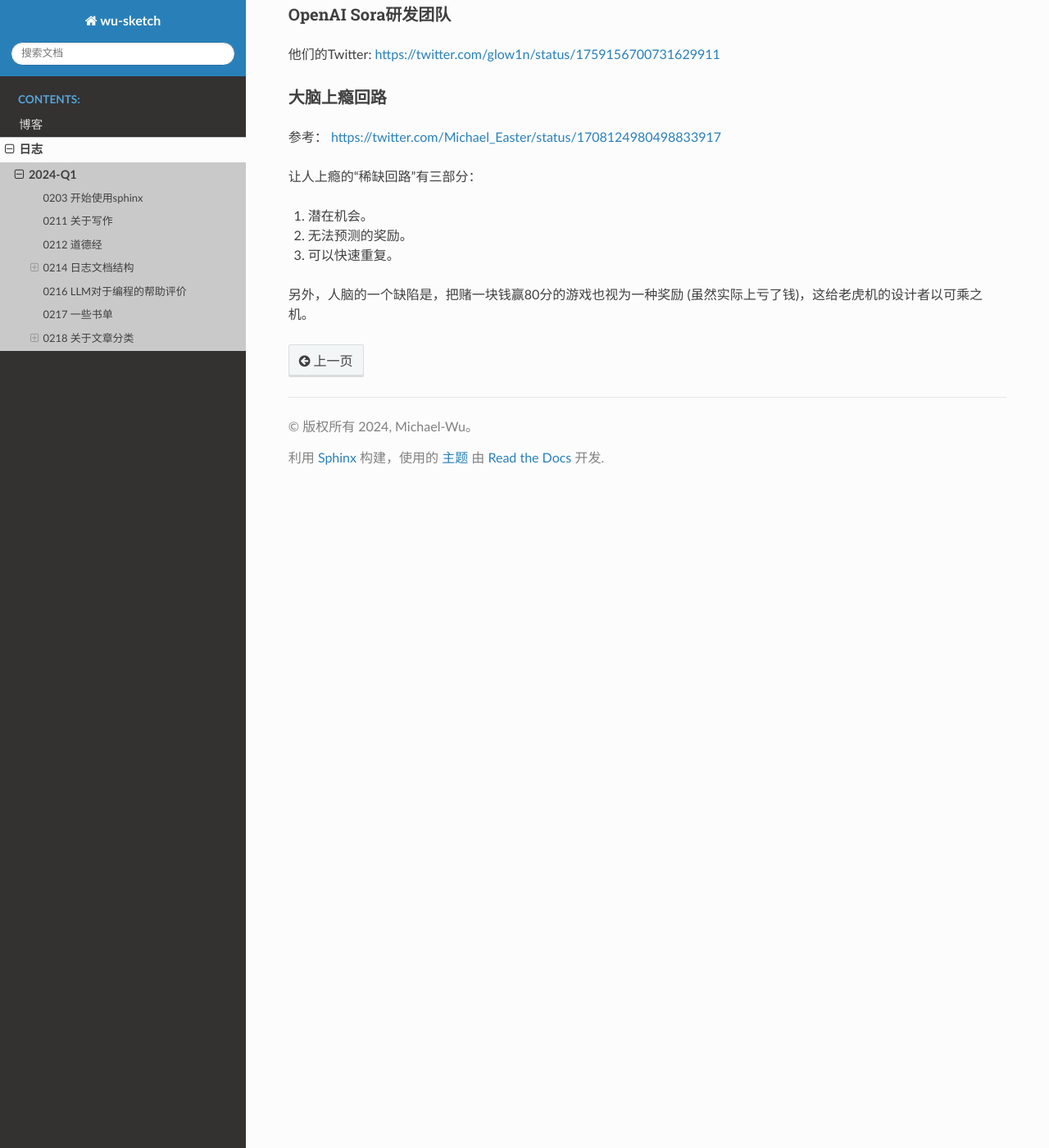
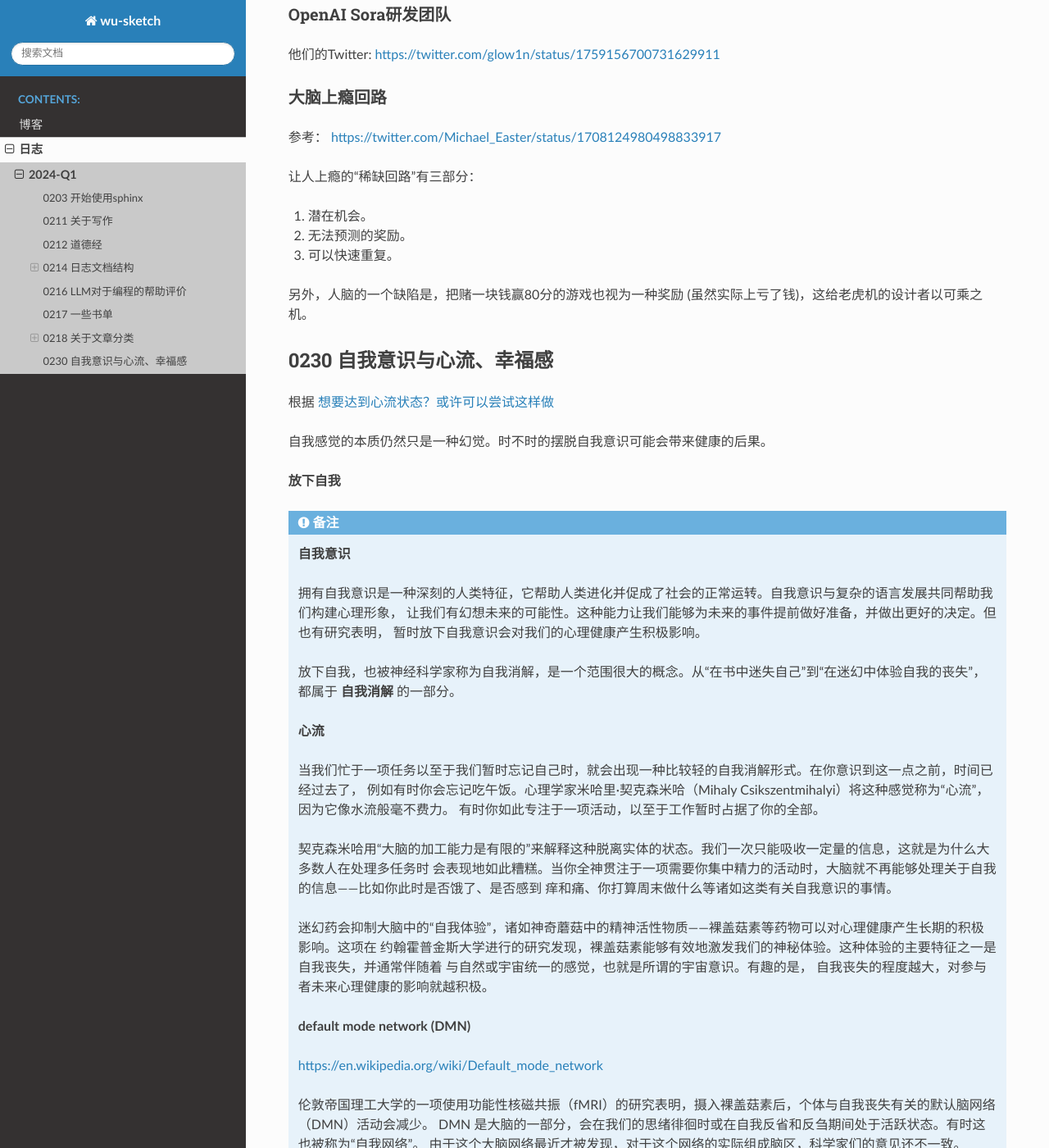
Before and after one commit to thisinnocence/sketch, a Sphinx documentation site: the page built from source/diary/2024-Q1.rst, in a window 1280 px wide and 1400 px high, scrolled down 3987 px. Shown: the whole window at 82% size. Built offline with Sphinx 7.4.7 and the Read the Docs theme 2.0.0, drawn with Linux system fonts in a browser that asks for light colours; some of the changed text lies outside the part shown.

Commit message:
自我意识与flow

```diff
--- a/source/diary/2024-Q1.rst
+++ b/source/diary/2024-Q1.rst
@@ -185,3 +185,63 @@
 3. 可以快速重复。
 
 另外，人脑的一个缺陷是，把赌一块钱赢80分的游戏也视为一种奖励 (虽然实际上亏了钱)，这给老虎机的设计者以可乘之机。
+
+0230 自我意识与心流、幸福感
+==============================
+
+根据 `想要达到心流状态？或许可以尝试这样做 <https://mp.weixin.qq.com/s/m3wf_7l0sVNLeNrTOCtBQw>`_
+
+自我感觉的本质仍然只是一种幻觉。时不时的摆脱自我意识可能会带来健康的后果。
+
+**放下自我**
+
+.. note::
+  **自我意识**
+
+  拥有自我意识是一种深刻的人类特征，它帮助人类进化并促成了社会的正常运转。自我意识与复杂的语言发展共同帮助我们构建心理形象，
+  让我们有幻想未来的可能性。这种能力让我们能够为未来的事件提前做好准备，并做出更好的决定。但也有研究表明，
+  暂时放下自我意识会对我们的心理健康产生积极影响。
+
+  放下自我，也被神经科学家称为自我消解，是一个范围很大的概念。从“在书中迷失自己”到“在迷幻中体验自我的丧失”，都属于 **自我消解**
+  的一部分。
+
+  **心流**
+
+  当我们忙于一项任务以至于我们暂时忘记自己时，就会出现一种比较轻的自我消解形式。在你意识到这一点之前，时间已经过去了，
+  例如有时你会忘记吃午饭。心理学家米哈里·契克森米哈（Mihaly Csikszentmihalyi）将这种感觉称为“心流”，因为它像水流般毫不费力。
+  有时你如此专注于一项活动，以至于工作暂时占据了你的全部。
+
+  契克森米哈用“大脑的加工能力是有限的”来解释这种脱离实体的状态。我们一次只能吸收一定量的信息，这就是为什么大多数人在处理多任务时
+  会表现地如此糟糕。当你全神贯注于一项需要你集中精力的活动时，大脑就不再能够处理关于自我的信息——比如你此时是否饿了、是否感到
+  痒和痛、你打算周末做什么等诸如这类有关自我意识的事情。
+
+  迷幻药会抑制大脑中的“自我体验”，诸如神奇蘑菇中的精神活性物质——裸盖菇素等药物可以对心理健康产生长期的积极影响。这项在
+  约翰霍普金斯大学进行的研究发现，裸盖菇素能够有效地激发我们的神秘体验。这种体验的主要特征之一是自我丧失，并通常伴随着
+  与自然或宇宙统一的感觉，也就是所谓的宇宙意识。有趣的是， 自我丧失的程度越大，对参与者未来心理健康的影响就越积极。
+
+  **default mode network (DMN)**
+
+  https://en.wikipedia.org/wiki/Default_mode_network
+
+  伦敦帝国理工大学的一项使用功能性核磁共振（fMRI）的研究表明，摄入裸盖菇素后，个体与自我丧失有关的默认脑网络（DMN）活动会减少。
+  DMN 是大脑的一部分，会在我们的思绪徘徊时或在自我反省和反刍期间处于活跃状态。有时这也被称为“自我网络”。
+  由于这个大脑网络最近才被发现，对于这个网络的实际组成脑区，科学家们的意见还不一致。
+
+  相反，有研究发现重度抑郁症患者会报告更多的DMN激活。重度抑郁是一个以病理性反刍为特征的疾病，DMN的大量激活在这个病中出现也并不奇怪。
+  用迈克尔·波伦（Michael Pollan）在他的书——《How to change your mind（如何改变你的心智）》中的话来说，自我反省和反刍的倾向会
+  导致自我向内消耗，并用消极的思想掩盖对现实真正的反思。
+
+  研究者在对长期做冥想的参与者大脑进行fMRI 扫描，也发现了类似DMN活动的下降。佛教的核心思想之一是失去自我以达到开悟或涅槃，
+  这种“失去自我”的过程是通过定期冥想而培养来的。
+
+  研究发现，我们的思绪飘移得越远越杂，我们就越不快乐。在一项被广泛引用的研究中，哈佛的研究人员马修﹒基林斯沃思 (Matthew
+  Killingsworth) 和丹尼尔﹒吉尔伯特 (Daniel Gilbert) 使用手机应用程序收集有关幸福的数据。该应用程序会在随机的时间询问参与者
+  他们的感受以及他们现在正在做什么。无论何时，当参与者的思维处于游荡状态时，他们的情绪都会处于最低水平。并且，参与者通常一天中
+  会有47%的时间处于这种白日梦游荡状态，即使是在做饭或看电视的时候也是如此。而当参与者在锻炼、发生性关系或与朋友聊天时，
+  大脑中的声音是最安静的，情绪也会随之提升。
+
+  走神是当没有什么东西占据我们注意力时我们会做的事情，比如当我们在公共汽车上，在淋浴时，在会议上。而当我们真的对某件事投入
+  注意力的时候，就不会发生这种情况。这是大脑的首选策略，也是它的默认设置，同时也是DMN活动增加后产生的结果。
+
+  正念技巧可以帮助我们减少走神的状态，并将我们的注意力集中在我们周围实际发生的事情上。通过调动所有感官——感受阳光照射在你皮肤
+  上的温暖、倾听树叶嘎吱嘎吱的声音和鸟儿的鸣叫——我们可以让内心的独白安静下来，感受当下。
```
